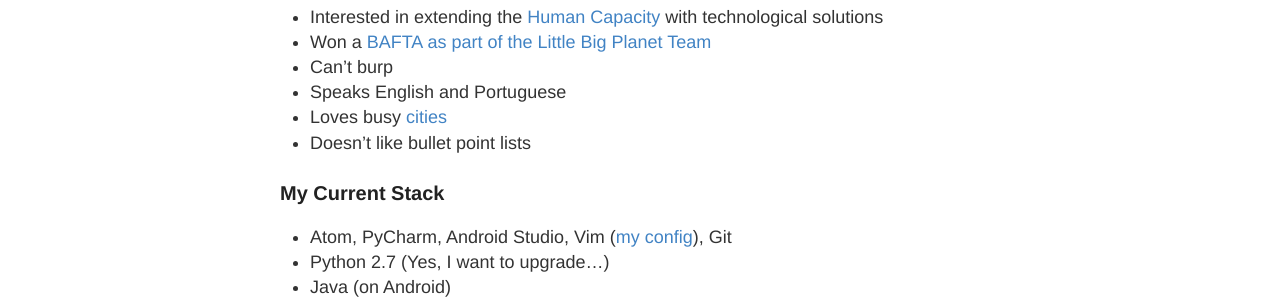
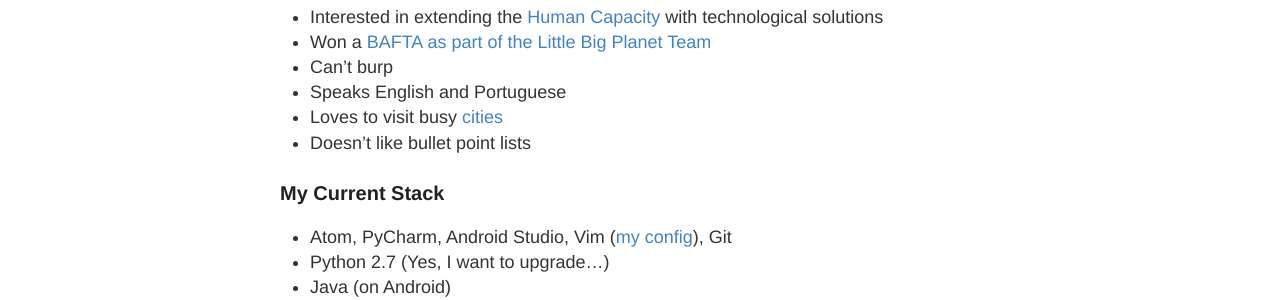
Before and after one commit to DiogoNeves/diogoneves.github.io, a Jekyll site: the page built from index.md, in a window 1280 px wide. Shown: the part 709-1009 px from the top of the page. Built offline with Jekyll 4.4.1, drawn with Linux system fonts in a browser that asks for light colours; emoji names are drawn with the system emoji font.

Commit message:
More tweaks

```diff
--- a/index.md
+++ b/index.md
@@ -38,7 +38,7 @@
 * Won a [BAFTA as part of the Little Big Planet Team](http://www.bafta.org/games/awards/2010-winners-nominees,2475,BA.html){:target="_blank"}
 * Can't burp
 * Speaks English and Portuguese
-* Loves busy [cities](http://en.wikipedia.org/wiki/London){:target="_blank"}
+* Loves to visit busy [cities](http://en.wikipedia.org/wiki/London){:target="_blank"}
 * Doesn't like bullet point lists
 
 ### My Current Stack
```
